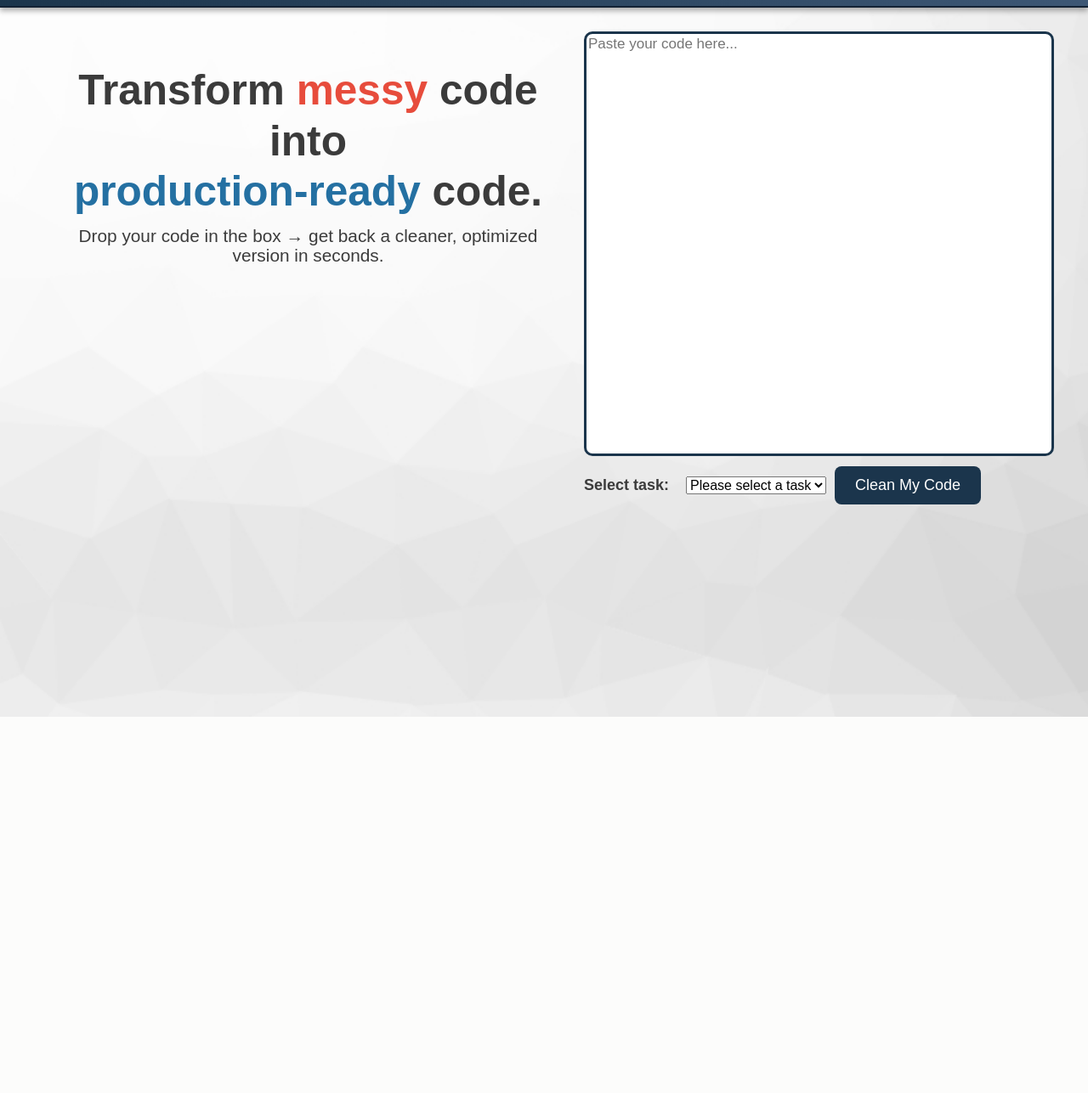
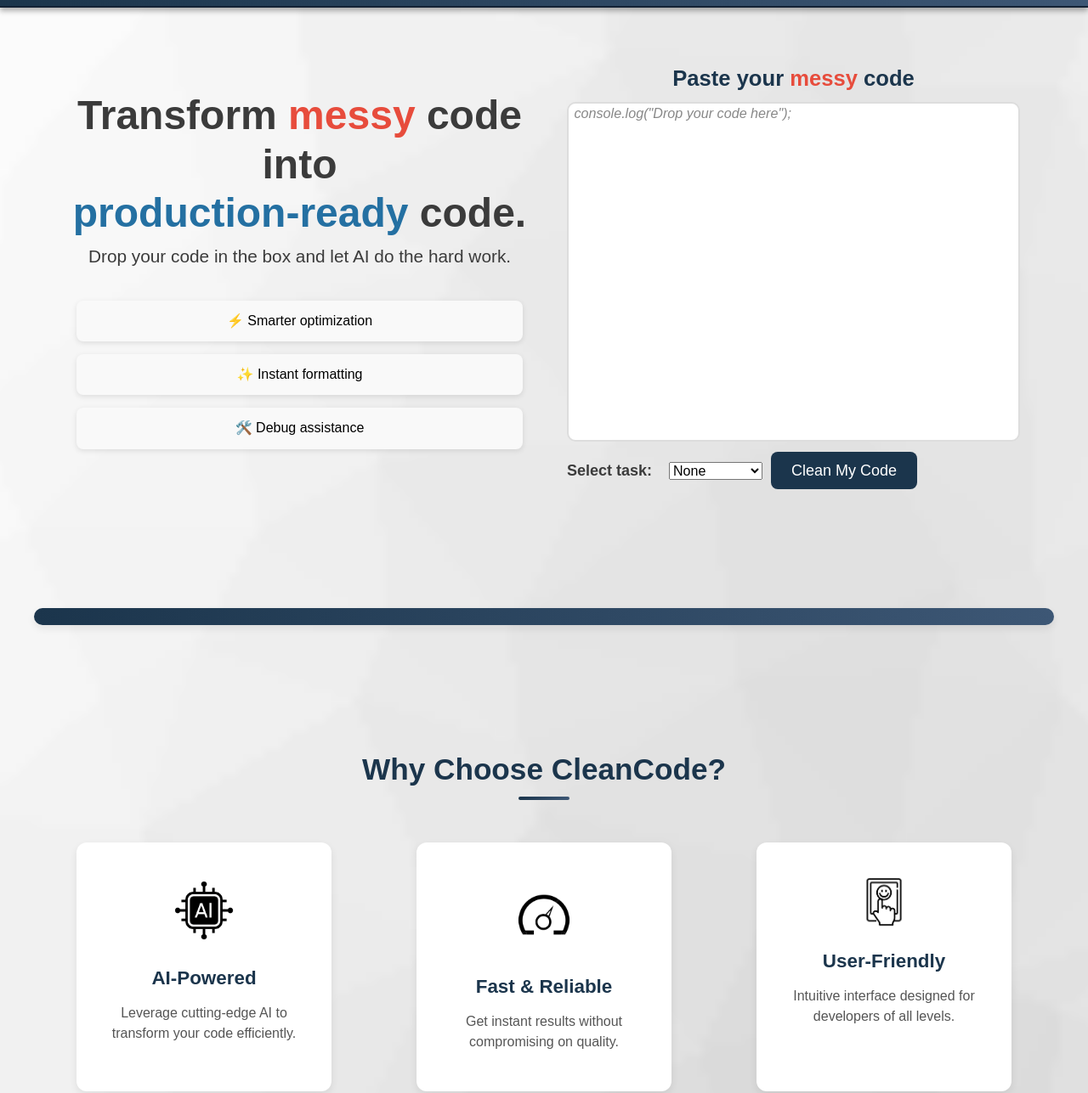
Before and after one commit to amermunassar/CleanCode, a plain HTML site: page index.html in a window 1280 px wide. Shown: the part 73-1360 px from the top of the page at 85% size. Before the commit the page ends 917 px from the top, so only its background shows below. Drawn offline with Linux system fonts and the light colour scheme.

Commit message:
index and style

```diff
--- a/index.html
+++ b/index.html
@@ -36,25 +36,28 @@
             Transform <span class="red">messy</span> code into <br>
             <span class="blue">production-ready</span> code.
           </h2>
-          <p>
-            Drop your code in the box <strong>→</strong> get back a cleaner,
-            optimized version in seconds.
-          </p>
+          <p>Drop your code in the box and let AI do the hard work.</p>
+          <div class="hero-features">
+            <div>⚡ Smarter optimization</div>
+            <div>✨ Instant formatting</div>
+            <div>🛠️ Debug assistance</div>
+          </div>
         </div>
 
         <!-- right side -->
         <div class="hero-code">
           <form class="action-form">
-            <!-- textarea on its own row -->
-            <textarea placeholder="Paste your code here..."></textarea>
+            <!-- header and textarea -->
+            <div class="form-header">
+              <h2>Paste your <span class="red">messy</span> code</h2>
+            </div>
+            <textarea placeholder=" console.log(&quot;Drop your code here&quot;);"></textarea>
 
             <!-- button and select together on the next row -->
             <div class="action-row">
               <label for="task-select" class="select-label">Select task:</label>
               <select id="task-select">
-
-
-                <option value="">Please select a task</option>
+                <option value="none">None</option>
                 <option value="optimize">
                   <span class="icon" aria-hidden="true">⚡</span>
                   <span class="option-label">Optimize</span>
@@ -78,6 +81,29 @@
           </form>
         </div>
       </section>
+
+      <div class="section-divider"></div>
+
+      <section>
+        <h2 class="section-title">Why Choose CleanCode?</h2>
+        <div class="features">
+          <div class="feature">
+            <img src="ai icon.png" alt="AI Icon" class="ai-icon">
+            <h3>AI-Powered</h3>
+            <p>Leverage cutting-edge AI to transform your code efficiently.</p>
+          </div>
+          <div class="feature">
+            <img src="speed icon.png" alt="Speed Icon" class="speed-icon">
+            <h3>Fast & Reliable</h3>
+            <p>Get instant results without compromising on quality.</p>
+          </div>
+          <div class="feature">
+            <img src="user friendly icon.png" alt="User Friendly Icon" class="user-friendly-icon">
+            <h3>User-Friendly</h3>
+            <p>Intuitive interface designed for developers of all levels.</p>
+          </div>
+        </div>
+      </section>
     </main>
   </div>
 </body>
--- a/style.css
+++ b/style.css
@@ -10,12 +10,15 @@
 /* Whole page background, font, layout */
 body {
   background-color: #fcfcfb;
-  background-image: url(white-trianglify-opacity.png);
-  background-size: cover;
+  background-image: url(trianglify-lowres.png);
+  background-repeat: repeat-y;      /* tile vertically */
+  background-size: 1500px auto;            /* don't scale to cover */
+  background-position: top center;  /* start at the top */
+  /* optional: background-attachment: fixed;  parallax feel */
   font-family: Arial, sans-serif;
   margin: 0;
   min-height: 100%;
-  overflow-x: hidden; /* prevent sideways scroll */
+  overflow-x: hidden;
 }
 
 /* ============================= */
@@ -119,13 +122,13 @@ header {
 /* Left column (headline + text) */
 .hero-text {
   flex: 0 0 50%;
-  padding-top: 150px; /* space for fixed header */
+  padding-top: 100px; /* space for fixed header */
    text-align: center;
 }
 
 /* Hero headline */
 .hero-text h2 {
-  font-size: 3.1em;
+  font-size: 3.0em;
   line-height: 1.2;
   color: #3b3b3b;
   margin: 0;
@@ -140,7 +143,7 @@ header {
 
 /* Right column (textarea + dropdown) */
 .hero-code {
-  padding-top: 110px; /* space for fixed header */
+  padding-top: 50px; /* space for fixed header */
   flex: 1 1 50%;
   max-width: 600px;
   border-radius: 5px;
@@ -164,12 +167,20 @@ header {
 /* Code input textarea */
 .action-form textarea {
   width: 100%;
-  height: 500px;
+  height: 400px;
   resize: none;
-  border: 3px solid #1b354c;
+  border: 2px solid #ddd;
   border-radius: 10px;
   font-size: 17px;
 }
+
+textarea::placeholder {
+  color: #888;
+  font-style: italic;
+  font-size: 0.95em;
+  opacity: 1;
+}
+
 
 /* Row with dropdown + button */
 .action-row {
@@ -193,6 +204,139 @@ header {
 .button:hover {
   background-color: #3d5775;
 }
+
+.hero-features {
+  justify-content: space-between;
+  gap: 30px;
+  margin-top: 30px;
+  width: 100%;
+  padding: 10px 20px;
+}
+
+.hero-features div:hover {
+  transform: scale(1.05);
+  box-shadow: 0 6px 16px rgba(0,0,0,0.2);
+}
+
+.hero-features div {
+  background: #f9f9f9;
+  padding: 15px 20px;
+  border-radius: 8px;
+  box-shadow: 0 2px 6px rgba(0,0,0,0.1);
+  flex: 1;
+  text-align: center;
+  margin-bottom: 15px;
+  transition: transform 0.3s ease, box-shadow 0.3s ease;
+
+
+}
+
+.form-header h2 {
+  text-align: center;
+  margin-bottom: 10px;
+  color: #3b3b3b;
+  font-size: 1.6em;
+  font-weight: bold;
+  color: #1b354c;      /* match your brand navy */
+  margin-bottom: 0px;
+
+  }
+
+/* Section wrapper */
+section {
+  padding: 80px 40px;
+  text-align: center;
+}
+
+/* Section heading */
+.section-title {
+  font-size: 2.2em;
+  font-weight: bold;
+  color: #1b354c;
+  margin-bottom: 50px;
+  position: relative;
+}
+
+.section-title::after {
+  content: "";
+  display: block;
+  width: 60px;
+  height: 4px;
+  background: linear-gradient(90deg, #1b354c, #3d5775);
+  margin: 12px auto 0;
+  border-radius: 2px;
+}
+
+/* Feature container (3-column layout) */
+.features {
+  display: flex;
+  justify-content: center;
+  gap: 100px;
+  flex-wrap: wrap; /* keeps it responsive */
+}
+
+/* Individual feature card */
+.feature {
+  background: #fff;
+  padding: 30px 20px;
+  border-radius: 12px;
+  box-shadow: 0 4px 10px rgba(0,0,0,0.08);
+  flex: 1 1 250px;   /* grows but has a min width */
+  max-width: 300px;
+  transition: transform 0.3s ease, box-shadow 0.3s ease;
+}
+
+/* Hover effect for feature card */
+.feature:hover {
+  transform: translateY(-6px);
+  box-shadow: 0 8px 18px rgba(0,0,0,0.15);
+}
+
+/* Icon above each feature */
+.feature-icon {
+  width: 60px;
+  margin-bottom: 20px;
+}
+
+/* Feature title */
+.feature h3 {
+  font-size: 1.4em;
+  color: #1b354c;
+  margin-bottom: 12px;
+}
+
+/* Feature description */
+.feature p {
+  font-size: 1em;
+  color: #555;
+  line-height: 1.5;
+}
+
+.section-divider{
+  height: 20px;
+  margin: 60px auto 40px;
+  max-width: 100%;
+  border-radius: 999px;
+  background: linear-gradient(90deg,#1b354c,#3d5775);
+  box-shadow: 0 4px 10px rgba(0,0,0,.08);
+}
+
+.ai-icon {
+  width: 80px;
+  margin-top: 10px;
+}
+
+.speed-icon {
+  width: 90px;
+  margin-top: 10px;
+}
+
+.user-friendly-icon {
+  width: 60px;
+  margin-top: 10px;
+}
+
+
 
 /* ============================= */
 /* Select Dropdown + Options     */
```
